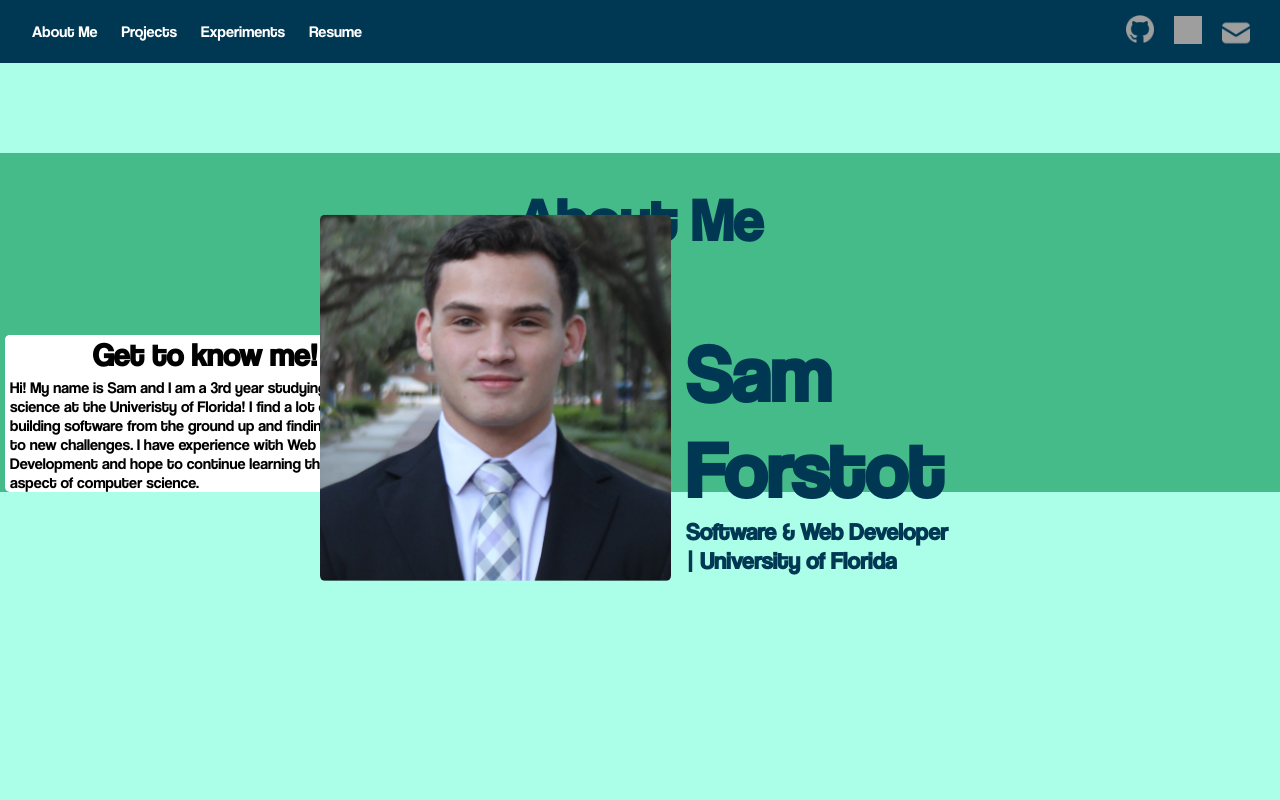
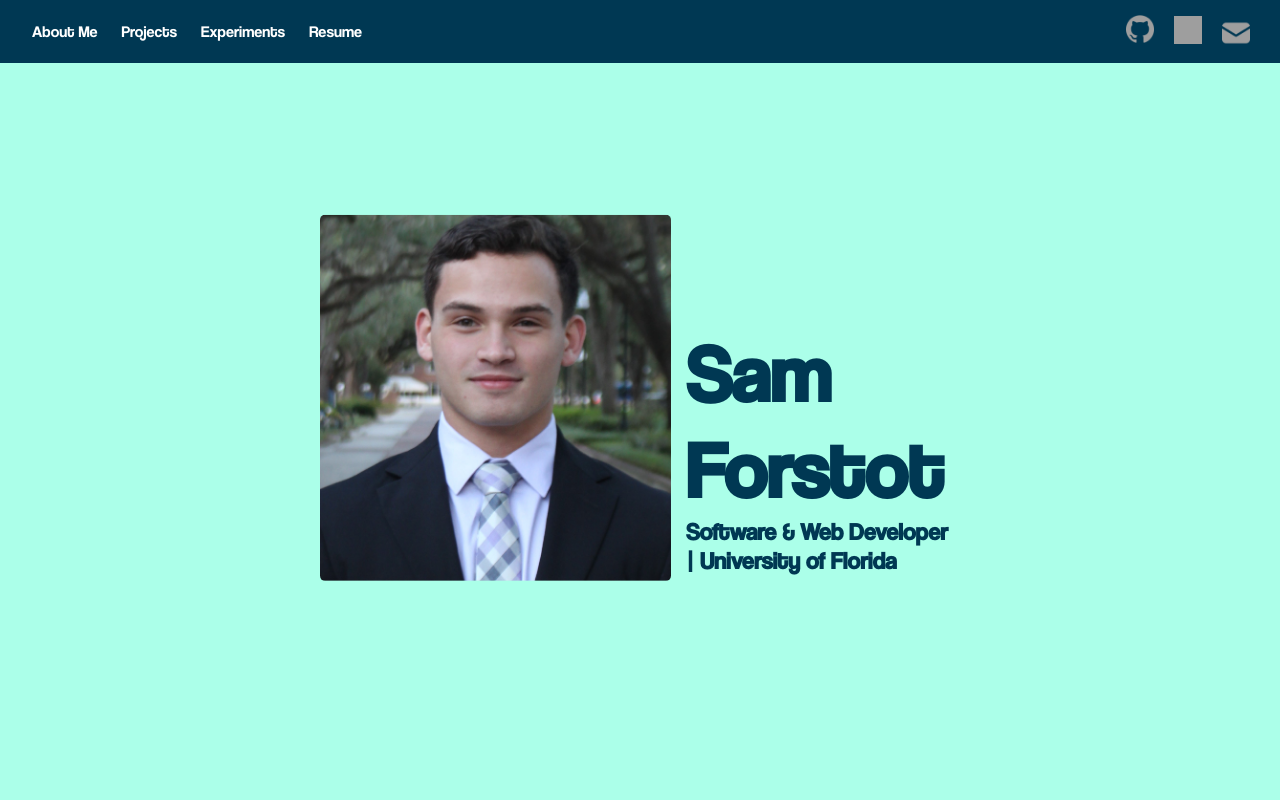
Before and after one commit to samforstot/sf-portfolio-app, an Angular app: page / in a window 1280 px wide. Shown: the top 800 px of the page. Built offline with nearby package versions, Linux system fonts and the light colour scheme; grey boxes are pictures that could not be loaded.

Commit message:
made each a proper section

```diff
--- a/src/app/about-me/about-me.component.html
+++ b/src/app/about-me/about-me.component.html
@@ -3,6 +3,7 @@
     <div class="content-wrapper">
         <div class="content">
             <h1>Get to know me!</h1>
+            <span class="wave-icon"></span>
             <p>Hi! My name is Sam and I am a 3rd year studying computer science at the Univeristy of Florida! I find a lot of joy in building software from the ground up and finding solutions to new challenges. I have experience with Web Development and hope to continue learning this creative aspect of computer science.</p>
         </div>
     </div>
--- a/src/app/about-me/about-me.component.scss
+++ b/src/app/about-me/about-me.component.scss
@@ -1,6 +1,11 @@
 * {
     background-color: var(--tertiary-color);
     font-family: 'Coolvetica';
+    //position: absolute;
+}
+
+.about-me{
+    width: 100;
 }
 
 h2{
@@ -18,6 +23,7 @@ h2{
     width: 400px;
     background-color: white;
     border-radius: 5px;
+    color: var(--primary-color)
 }
 
 .content > h1 {
@@ -32,3 +38,11 @@ h2{
     background-color: white;
     margin: 5px;
 }
+
+.content > .wave-icon {
+    background-image: var(--primary-color-mask);
+    mask-image: url('/assets/images/hand.png');
+    mask-size: cover;
+    mask-repeat: no-repeat;
+    mask-position: center;
+}
--- a/src/app/app.component.html
+++ b/src/app/app.component.html
@@ -1,13 +1,8 @@
-<app-nav-bar></app-nav-bar>
-<div class="intro">
-  <div class="box-container">
-    <div class="box-image">
-      <img src="assets/images/profile.jpg">
-    </div>
-    <div class="box-content">
-      <h1>Sam Forstot</h1>
-      <h2>Software & Web Developer | University of Florida</h2>
-    </div>
+<div class="main">
+  <app-nav-bar></app-nav-bar>
+  <div class="section">
+    <app-intro></app-intro>
+  <div class="section">
+    <app-about-me></app-about-me>
   </div>
 </div>
-<app-about-me></app-about-me>
--- a/src/app/app.component.scss
+++ b/src/app/app.component.scss
@@ -1,67 +1,3 @@
 body, html{
     margin:0;
 }
-
-.intro{
-    padding: 20px;
-    font-family: 'Coolvetica';
-}
-
-img {
-    border-radius: 5px;
-    max-width: 351px;
-}
-
-.box-container{
-    display: flex;
-    position: absolute;
-    top: 50%;
-    left: 50%;
-    transform: translate(-50%, -50%);
-    justify-content: center;
-}
-
-.box-image {
-    margin-right: 15px;
-}
-
-.box-content{
-    color: var(--primary-color);
-    width: fit-content;
-    height: 366px;
-}
-
-.box-content > h1 {
-    position: relative;
-    top: 30%;
-    font-size: 80px;
-    //-webkit-text-stroke: 2px var(--primary-color);
-    //color: transparent;
-    animation: slidein .7s ease-in-out;
-    z-index: -1;
-    margin: 0;
-}
-
-
-.box-content > h2 {
-    position: relative;
-    top: 30%;
-    margin: 0;
-    z-index: -1;
-    animation: slidein .7s ease-in-out;
-}
-
-@keyframes slidein{
-    0%{
-        transform: translateX(-500px);
-        opacity: 0;
-    }
-    70%{
-        opacity: 0;
-    }
-    100%{
-        transform: translateX(0px);
-        opacity: 100;
-    }
-
-}
--- a/src/app/app.module.ts
+++ b/src/app/app.module.ts
@@ -5,12 +5,14 @@ import { AppRoutingModule } from './app-routing.module';
 import { AppComponent } from './app.component';
 import { NavBarComponent } from './nav-bar/nav-bar.component';
 import { AboutMeComponent } from './about-me/about-me.component';
+import { IntroComponent } from './intro/intro.component';
 
 @NgModule({
   declarations: [
     AppComponent,
     NavBarComponent,
-    AboutMeComponent
+    AboutMeComponent,
+    IntroComponent
   ],
   imports: [
     BrowserModule,
--- /dev/null
+++ b/src/app/intro/intro.component.html
@@ -0,0 +1,11 @@
+<div class="intro">
+    <div class="box-container">
+      <div class="box-image">
+        <img src="assets/images/profile.jpg">
+      </div>
+      <div class="box-content">
+        <h1>Sam Forstot</h1>
+        <h2>Software & Web Developer | University of Florida</h2>
+      </div>
+    </div>
+</div>
--- /dev/null
+++ b/src/app/intro/intro.component.scss
@@ -0,0 +1,68 @@
+*{
+    //outline: 2px solid red;
+}
+
+.intro{
+    padding: 20px;
+    font-family: 'Coolvetica';
+    height: 100vh;
+}
+
+img {
+    border-radius: 5px;
+    max-width: 351px;
+}
+
+.box-container{
+    display: flex;
+    position: absolute;
+    top: 50%;
+    left: 50%;
+    transform: translate(-50%, -50%);
+    justify-content: center;
+}
+
+.box-image {
+    margin-right: 15px;
+}
+
+.box-content{
+    color: var(--primary-color);
+    width: fit-content;
+    height: 366px;
+}
+
+.box-content > h1 {
+    position: relative;
+    top: 30%;
+    font-size: 80px;
+    //-webkit-text-stroke: 2px var(--primary-color);
+    //color: transparent;
+    animation: slidein .7s ease-in-out;
+    z-index: -1;
+    margin: 0;
+}
+
+
+.box-content > h2 {
+    position: relative;
+    top: 30%;
+    margin: 0;
+    z-index: -1;
+    animation: slidein .7s ease-in-out;
+}
+
+@keyframes slidein{
+    0%{
+        transform: translateX(-500px);
+        opacity: 0;
+    }
+    70%{
+        opacity: 0;
+    }
+    100%{
+        transform: translateX(0px);
+        opacity: 100;
+    }
+
+}
--- a/src/app/nav-bar/nav-bar.component.scss
+++ b/src/app/nav-bar/nav-bar.component.scss
@@ -1,5 +1,5 @@
 * {
-    background-color: var(--primary-color)
+    background-color: var(--primary-color);
 }
 
 .navbar{
```
Also changed, not shown: src/app/intro/intro.component.ts (added, +10 -0 lines), src/assets/images/hand.png (added), 1 other file (tests, documents, lock files or other folders).
